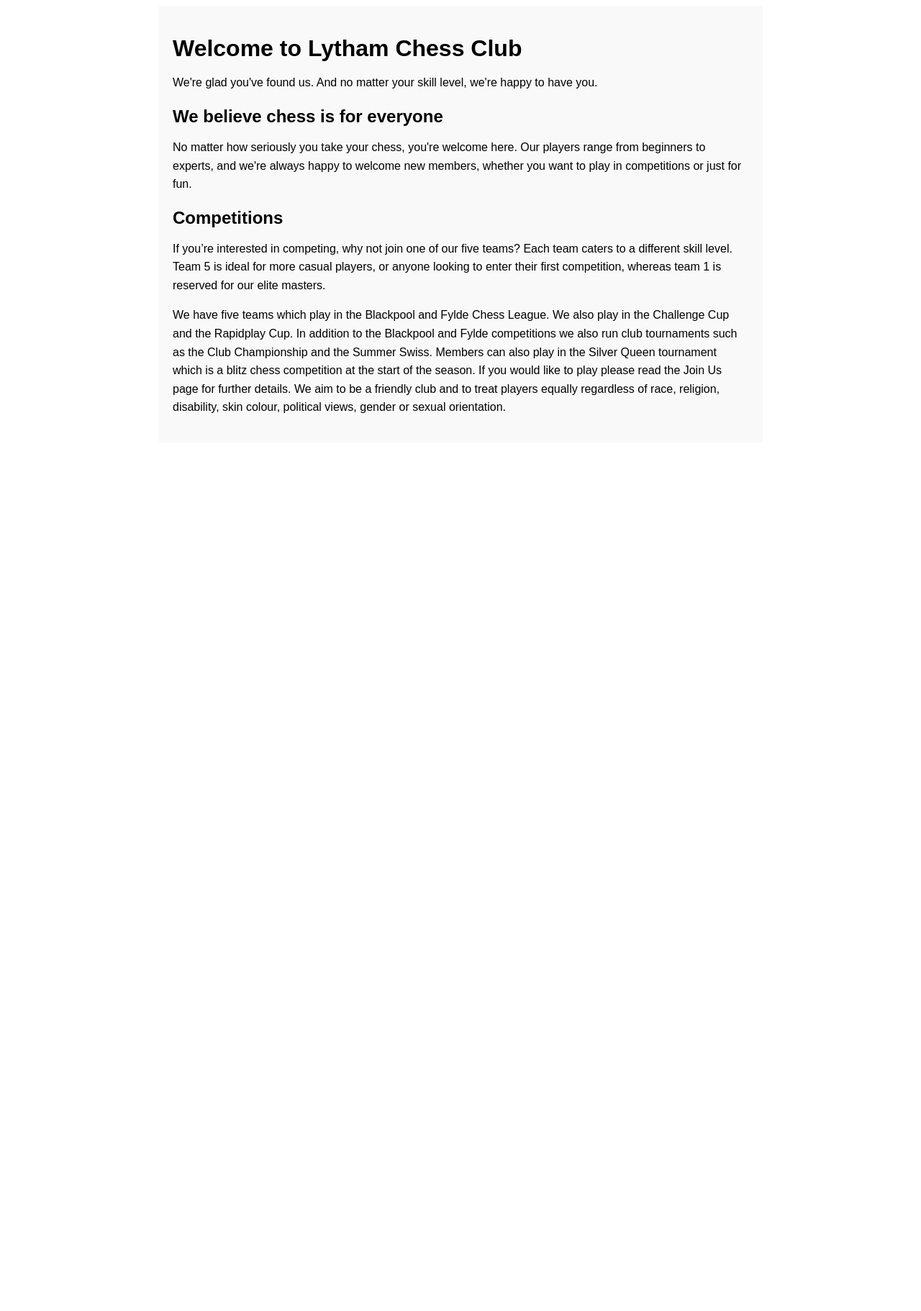
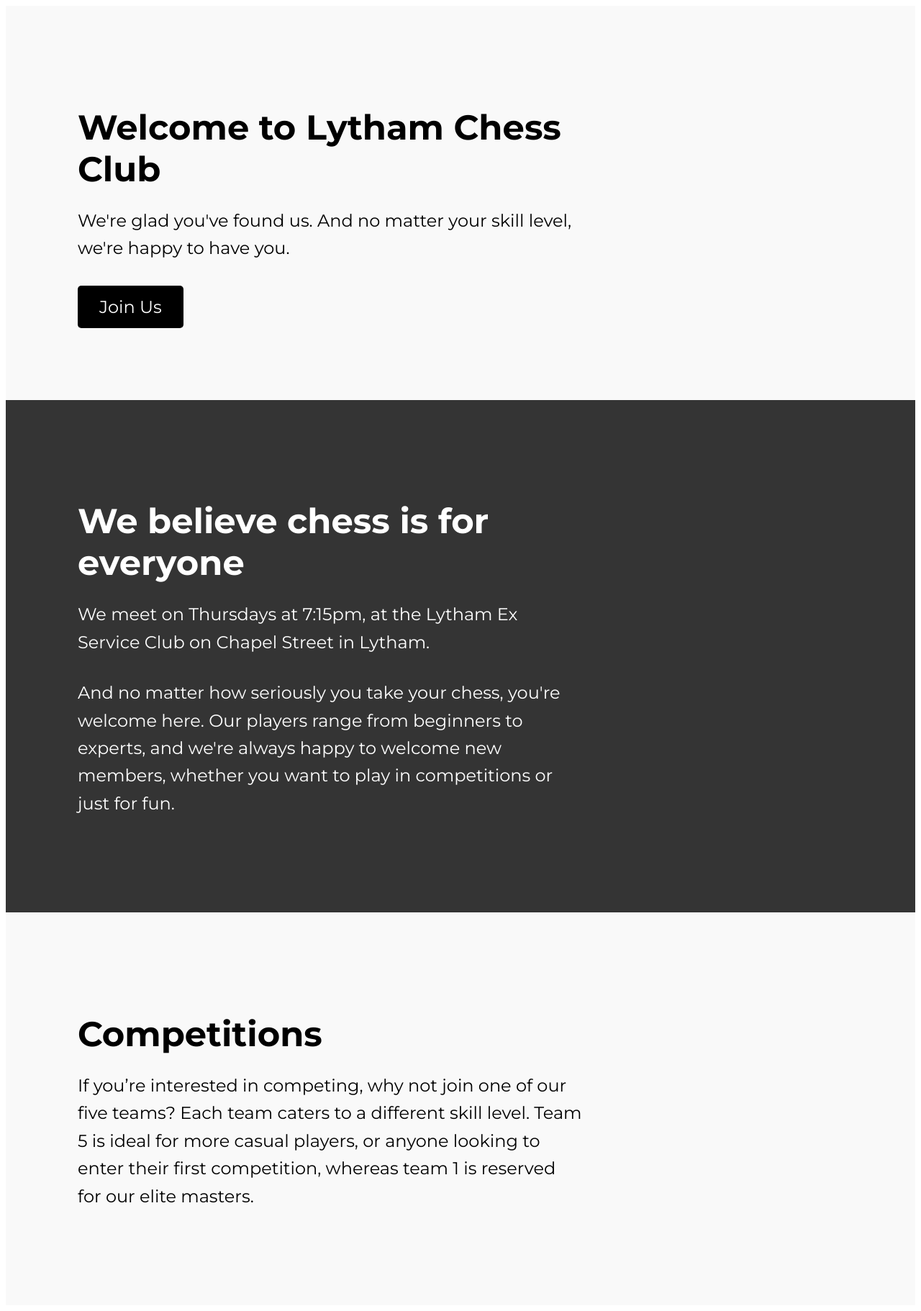
Before and after one commit to a11yChief/lcc-stack, a PHP site: page /home.html in a window 1280 px wide. Shown: the whole page at 72% size. Before the commit the page ends 574 px from the top, so only its background shows below. Run offline with PHP 8.4, Linux system fonts and the light colour scheme.

Commit message:
First draft of homepage

```diff
--- /dev/null
+++ b/site/common/styles/hero.css
@@ -0,0 +1,44 @@
+.section-light {
+  background: #F9F9F9;
+  color: #000000;
+}
+
+.section-dark {
+  background: #343434;
+  color: #FFFFFF;
+}
+
+.hero-container {
+  display: flex;
+  flex-direction: row;
+  align-items: flex-start;
+  justify-content: flex-start;
+  padding: 100px;
+  max-width: 1200px;
+  margin: 0 auto;
+}
+
+.hero-container p {
+  font-size: 1.5rem;
+  margin-bottom: 2rem;
+}
+
+.hero-content {
+  max-width: 66%;
+  font-size: 2rem;
+}
+
+.hero-cta {
+  display: inline-block;
+  padding: 15px 30px;
+  background-color: #000000;
+  color: #FFFFFF;
+  text-decoration: none;
+  font-size: 1.5rem;
+  border-radius: 5px;
+  transition: background-color 0.3s ease;
+}
+
+.hero-cta:hover {
+  background-color: #0056b3;
+}
--- a/site/common/styles/main.css
+++ b/site/common/styles/main.css
@@ -1,9 +1,7 @@
 main {
-  background-color: #f9f9f9;
-  padding: 20px;
+  background-color: #FFFFFF;
+  font-family: 'Montserrat', sans-serif;
   margin: 0 auto;
-  max-width: 800px;
-  font-family: 'Arial', sans-serif;
 }
 
 main h1,
@@ -12,42 +10,36 @@ main h3,
 main h4,
 main h5,
 main h6 {
-  color: #000000;
-  margin-bottom: 1rem; /* spacing after headings */
+  margin-bottom: 1rem;
 }
 
 main p {
-  color: #000000;
-  line-height: 1.6;   /* improve readability */
-  margin-bottom: 1rem; /* spacing between paragraphs */
+  line-height: 1.6;
+  margin-bottom: 1rem;
 }
 
-/* Images within main */
 main img {
-  max-width: 100%; /* ensure images don't exceed container */
+  max-width: 100%;
   height: auto;
   display: block;
-  margin: 0 auto;  /* center images */
+  margin: 0 auto;
 }
 
-/* Links within main */
 main a {
-  color: #007acc; /* adjust link color */
+  color: #007acc;
   text-decoration: none;
 }
 
-main a:hover {
+/* main a:hover {
   text-decoration: underline;
-}
+} */
 
-/* Lists within main */
 main ul,
 main ol {
-  margin-left: 1.5rem;  /* indent lists */
+  margin-left: 1.5rem;
   margin-bottom: 1rem;
 }
 
-/* Tables within main */
 main table {
   width: 100%;
   border-collapse: collapse;
@@ -61,11 +53,11 @@ main table td {
 }
 
 main table th {
-  background-color: #f2f2f2; /* header background */
+  background-color: #f2f2f2;
+  /* header background */
   text-align: left;
 }
 
-/* Blockquotes within main */
 main blockquote {
   border-left: 4px solid #ccc;
   padding-left: 1rem;
@@ -73,7 +65,6 @@ main blockquote {
   color: #666;
 }
 
-/* Forms within main */
 main form {
   display: flex;
   flex-direction: column;
@@ -88,8 +79,18 @@ main form select {
   border-radius: 4px;
 }
 
-/* Utility spacing classes for main content */
-main .mb-1 { margin-bottom: 1rem; }
-main .mt-1 { margin-top: 1rem; }
-main .mr-1 { margin-right: 1rem; }
-main .ml-1 { margin-left: 1rem; }
+main .mb-1 {
+  margin-bottom: 1rem;
+}
+
+main .mt-1 {
+  margin-top: 1rem;
+}
+
+main .mr-1 {
+  margin-right: 1rem;
+}
+
+main .ml-1 {
+  margin-left: 1rem;
+}
--- a/site/home.html
+++ b/site/home.html
@@ -5,43 +5,56 @@
   <meta charset="UTF-8">
   <meta name="viewport" content="width=device-width, initial-scale=1.0">
   <link rel="stylesheet" href="/common/styles/main.css">
+  <link rel="stylesheet" href="/common/styles/hero.css">
+  <link href="https://fonts.googleapis.com/css2?family=Montserrat:wght@400;700&display=swap" rel="stylesheet">
   <title>Home – Lytham Chess Club</title>
 </head>
 
 <body>
   <main>
+    <section class="section-light">
+      <div class="hero-container">
+        <div class="hero-content">
           <h1>Welcome to Lytham Chess Club</h1>
           <p>
             We're glad you've found us. And no matter your skill level, we're happy to have you.
           </p>
+          <a href="#" class="hero-cta">Join Us</a>
+        </div>
+      </div>
+    </section>
+    <section class="section-dark">
+      <div class="hero-container">
+        <div class="hero-content">
           <h2>We believe chess is for everyone</h2>
           <p>
-      No matter how seriously you take your chess, you're welcome here. Our players range from beginners to
-      experts, and we're always happy to welcome new members, whether you want to play in competitions or just for fun.
+            We meet on Thursdays at 7:15pm, at the Lytham Ex Service Club on Chapel Street in Lytham.
           </p>
+          <p>
+            And no matter
+            how seriously you take your chess, you're welcome here. Our players range from beginners to
+            experts, and we're always happy to welcome new members, whether you want to play in competitions or just
+            for
+            fun.
+          </p>
+        </div>
+      </div>
+    </section>
+    <section class="section-light">
+      <div class="hero-container">
+        <div class="hero-content">
           <h2>Competitions </h2>
           <p>
-      If you’re interested in competing, why not join one of our five teams? Each team caters to a different skill
-      level. Team 5 is ideal for more casual players, or anyone looking to enter their first competition, whereas team 1
+            If you’re interested in competing, why not join one of our five teams? Each team caters to a different
+            skill
+            level. Team 5 is ideal for more casual players, or anyone looking to enter their first competition,
+            whereas team
+            1
             is reserved for our elite masters.
           </p>
-    <p>
-      We have five teams which play in the Blackpool and Fylde Chess League. We also play in the Challenge Cup
-      and the Rapidplay Cup. In addition to the Blackpool and Fylde competitions we also run club tournaments such as
-      the
-      Club Championship and the Summer Swiss. Members can also play in the Silver Queen tournament which is a blitz
-      chess
-      competition at the start of the season.
-
-      If you would like to play please read the Join Us page for further details. We aim to be a friendly club and to
-      treat players equally regardless of race, religion, disability, skin colour, political views, gender or sexual
-      orientation.
-
-
-</body>
-
-</html>
-</p>
+        </div>
+      </div>
+    </section>
   </main>
 </body>
 
```
Lines whose indentation alone changed are shown as unchanged.
